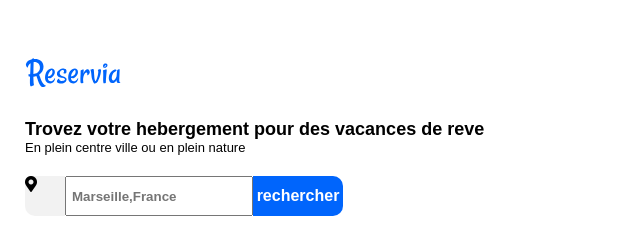
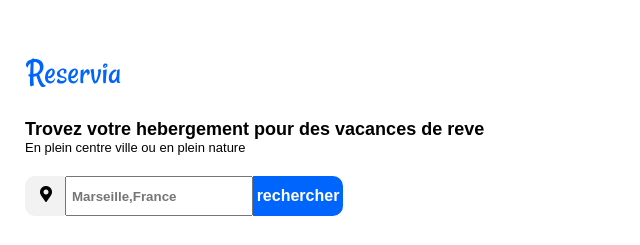
Before and after one commit to raneemmoualla/openclassroom, a plain HTML site: page p2/index.html in a window 1280 px wide. Shown: the top 245 px of the page, 0-640 px from the left. Drawn offline with Linux system fonts and the light colour scheme; a web font is replaced by a local one.

Commit message:
traform_map

```diff
--- a/p2/style.css
+++ b/p2/style.css
@@ -72,8 +72,7 @@
                 .fa-map-marker-alt {
                     position: absolute;
                     color: black;
-                    justify-content: center;
-                    align-items: center;
+                    transform: translate(15px, 10px)
                 }
 
                 .type-search {
```
